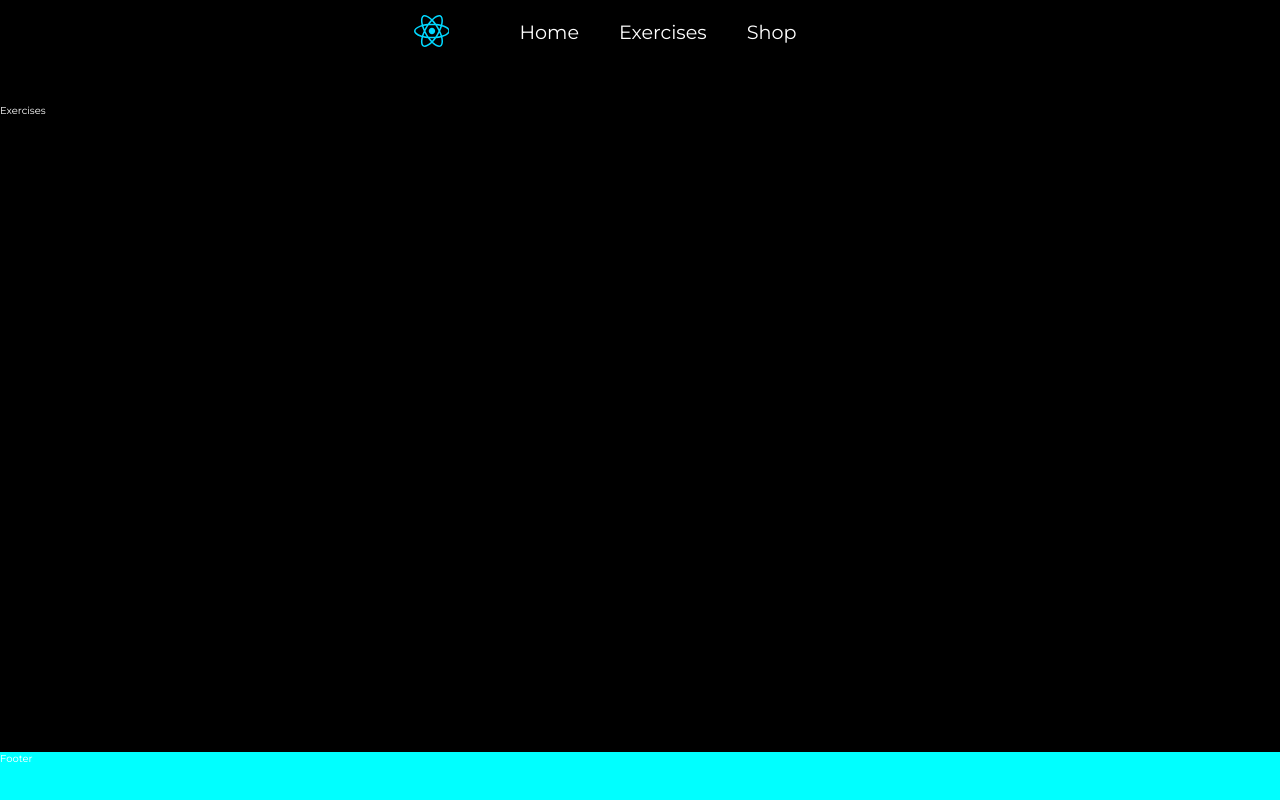
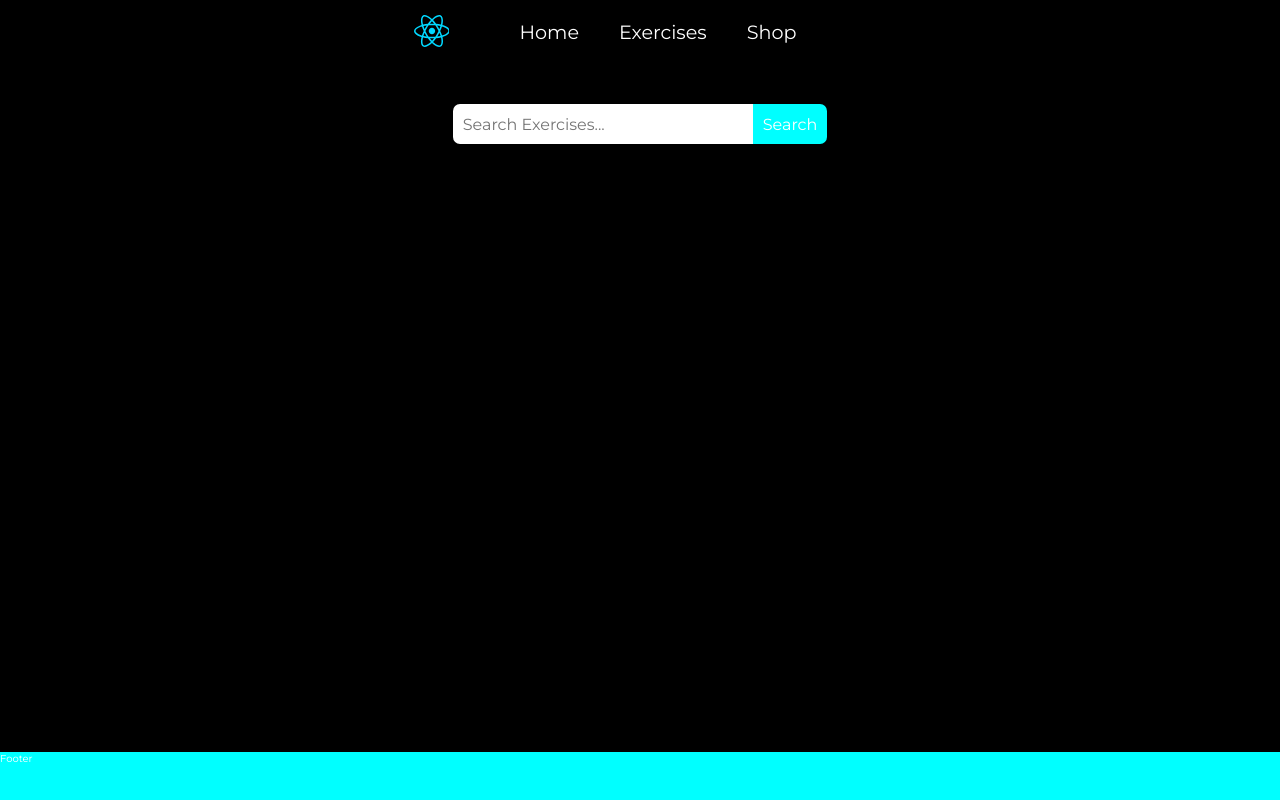
Before and after one commit to tongdamthanglong/loerm-fitness, a React (Vite) app: page /exercises in a window 1280 px wide. Built offline with nearby package versions, Linux system fonts and the light colour scheme; the HTML template or start-up script is replaced by a standard one.

Commit message:
searchBox UI

```diff
--- a/src/components/cardHero/cardHero.style.jsx
+++ b/src/components/cardHero/cardHero.style.jsx
@@ -10,7 +10,7 @@ export const CardContainer = styled.div`
   overflow: hidden;
 
   @media screen and (max-width: 800px) {
-    max-width: 80%;
+    max-width: 85%;
     margin: 0 auto 45px;
   }
 `;
--- /dev/null
+++ b/src/components/searchBox/searchBox.component.jsx
@@ -0,0 +1,12 @@
+import { SearchContainer, SearchInput } from "./searchBox.style";
+const SearchBox = () => {
+  return (
+    <>
+      <SearchContainer>
+        <SearchInput />
+      </SearchContainer>
+    </>
+  );
+};
+
+export default SearchBox;
--- /dev/null
+++ b/src/components/searchBox/searchBox.style.jsx
@@ -0,0 +1,22 @@
+import styled from "styled-components";
+
+export const SearchContainer = styled.div`
+  max-width: 60%;
+  min-height: 40px;
+  flex-basis: 350px;
+  flex-grow: 0;
+  flex-shrink: 0;
+`;
+
+export const SearchInput = styled.input.attrs({
+  placeholder: "Search Exercises...",
+})`
+  width: 100%;
+  height: 100%;
+  border-radius: 7px;
+  outline: none;
+  border: none;
+  padding: 10px;
+  font-size: 1rem;
+  font-family: "Montserrat", sans-serif;
+`;
--- a/src/routes/exercises/exercises.component.jsx
+++ b/src/routes/exercises/exercises.component.jsx
@@ -1,9 +1,18 @@
-import React from "react";
-
+import SearchBox from "../../components/searchBox/searchBox.component";
+import {
+  ExercisesContainer,
+  FlexContainer,
+  SearchBtn,
+} from "./exercises.style";
 const Exercises = () => {
   return (
     <>
-      <div>Exercises</div>
+      <ExercisesContainer>
+        <FlexContainer>
+          <SearchBox />
+          <SearchBtn>Search</SearchBtn>
+        </FlexContainer>
+      </ExercisesContainer>
     </>
   );
 };
--- /dev/null
+++ b/src/routes/exercises/exercises.style.jsx
@@ -0,0 +1,27 @@
+import styled from "styled-components";
+
+export const ExercisesContainer = styled.div`
+  margin: 0 auto;
+  max-width: 1000px;
+  color: #000;
+  padding-bottom: 2rem;
+`;
+
+export const FlexContainer = styled.div`
+  display: flex;
+  justify-content: center;
+  width: 100%;
+`;
+
+export const SearchBtn = styled.button`
+  font-family: "Montserrat", sans-serif;
+  background-color: cyan;
+  color: #fff;
+  padding: 10px;
+  border-radius: 0 7px 7px 0;
+  max-width: 30%;
+  font-size: 1rem;
+  cursor: pointer;
+  margin-left: -50px;
+  border: none;
+`;
```
